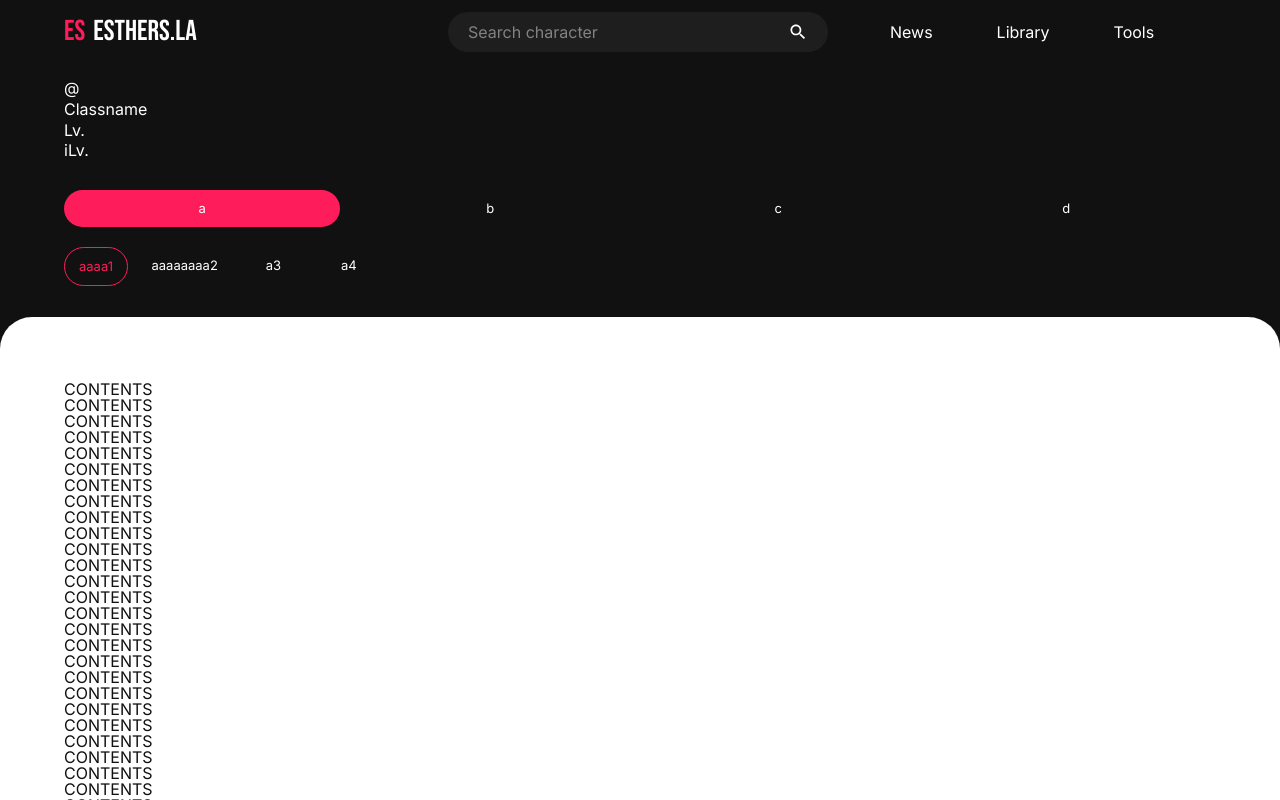
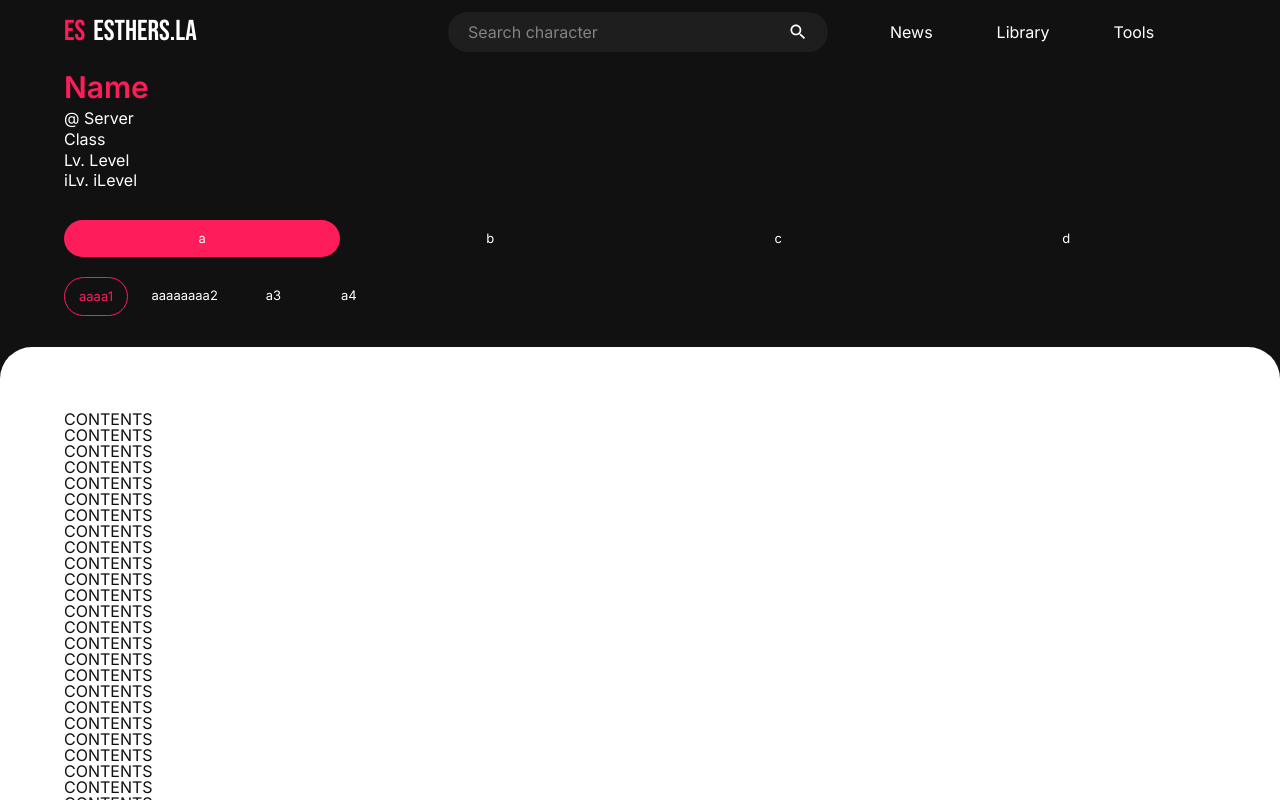
Before and after one commit to JoonsubHwang/esthers-la, a React (Create React App) app: page /characters/1 in a window 1280 px wide. Shown: the top 800 px of the page. Built offline with nearby package versions, Linux system fonts and the light colour scheme; no server answers.

Commit message:
Added placeholder values in #summary

```diff
--- a/src/CharInfo/CharInfo.js
+++ b/src/CharInfo/CharInfo.js
@@ -63,11 +63,11 @@ export default class CharInfo extends React.Component {
             <div id='base'>
 
                 <div id='summary'>
-                    <h1>{this.state.charData.charName}</h1>
-                    <p>@ {this.state.charData.server}</p>
-                    <p>Classname</p>
-                    <p>Lv. {this.state.charData.charLevel}</p>
-                    <p>iLv. {this.state.charData.iLevel}</p>
+                    <h1>{this.state.charData.charName || 'Name'}</h1>
+                    <p>@ {this.state.charData.server || 'Server'}</p>
+                    <p>{this.state.charData.class || 'Class'}</p>
+                    <p>Lv. {this.state.charData.charLevel || 'Level'}</p>
+                    <p>iLv. {this.state.charData.iLevel || 'iLevel'}</p>
                     {/* <Loading /> */}
                 </div>
 
```
